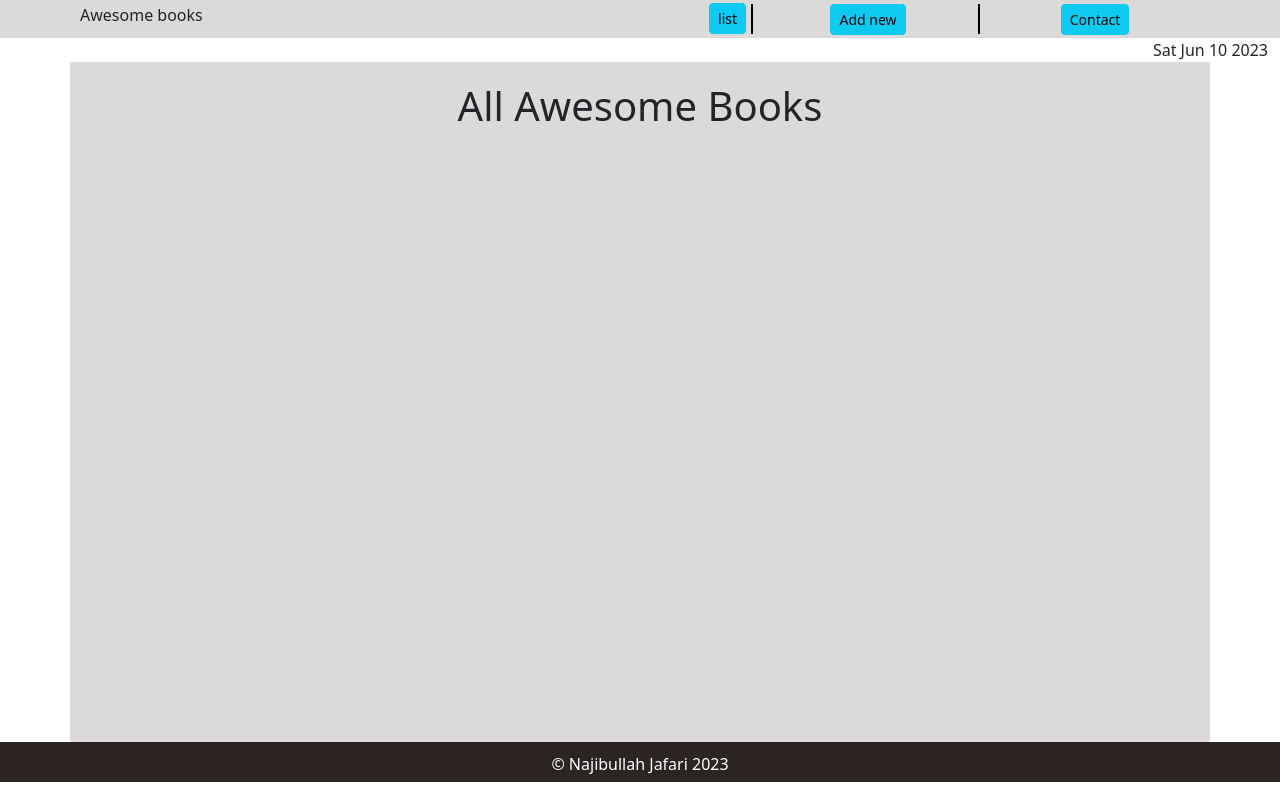
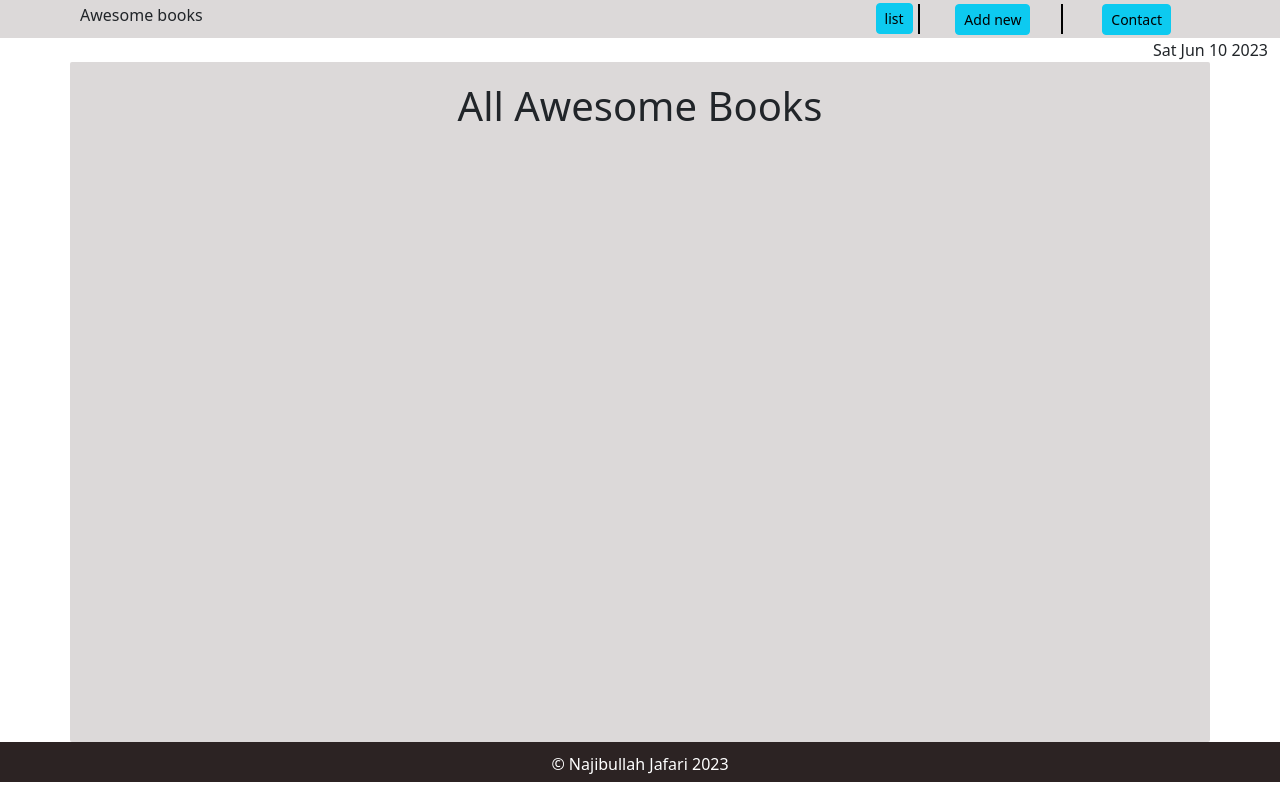
Before and after one commit to najibullahjafari/Awesome-books, a website: page index.html in a window 1280 px wide. Drawn offline with nearby package versions, Linux system fonts and the light colour scheme.

Commit message:
Update style.css

```diff
--- a/style.css
+++ b/style.css
@@ -14,11 +14,11 @@ h1 {
 
 .navigation {
   display: grid;
-  grid-template-columns: 3fr 1fr 1fr;
+  grid-template-columns: 6fr 1fr 1fr;
   justify-content: center;
   align-items: center;
   text-align: center;
-  padding: 5px;
+  padding:3px 10px;
   gap: 5px;
   overflow: auto;
   border-radius: 0;
```
